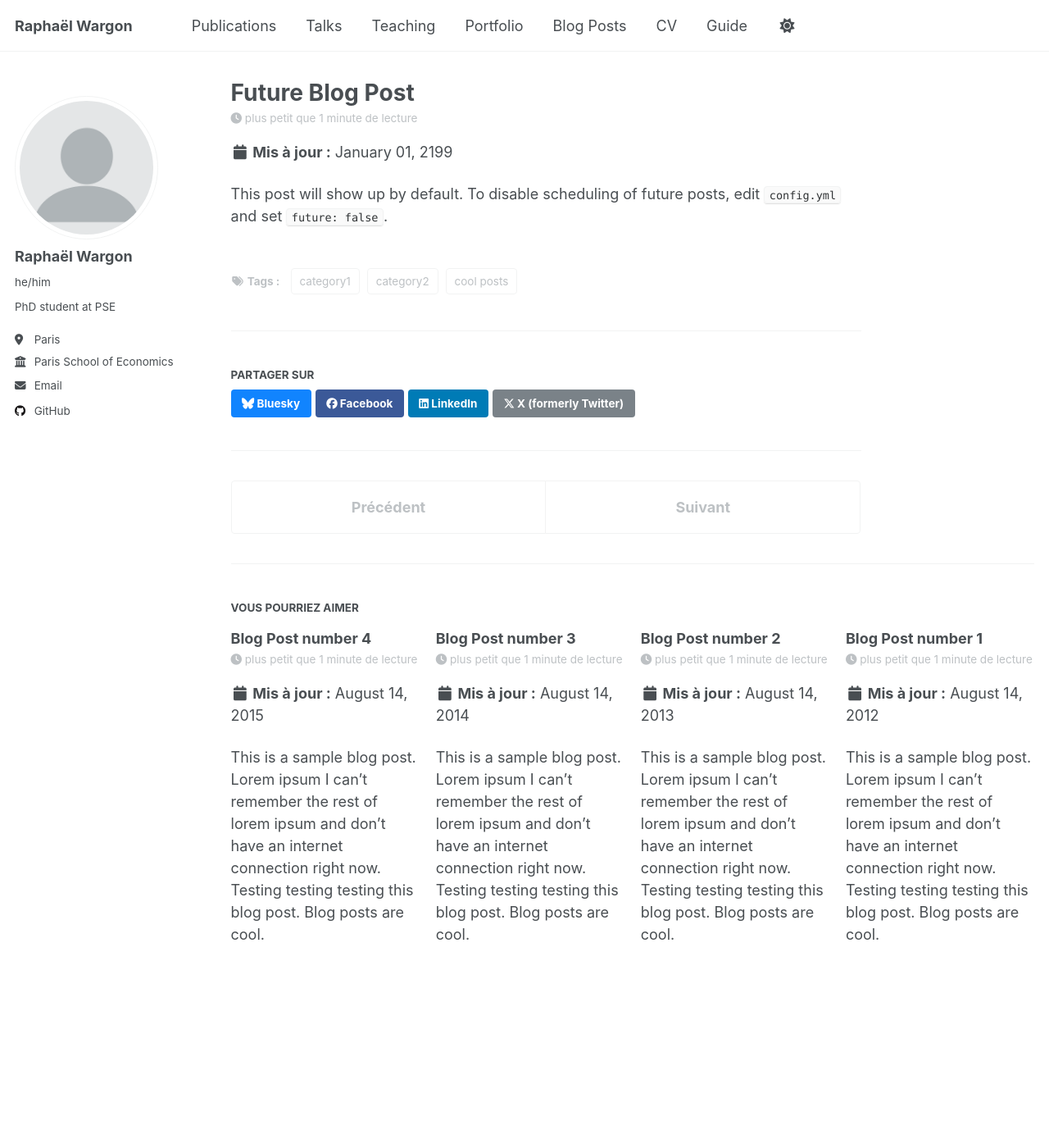
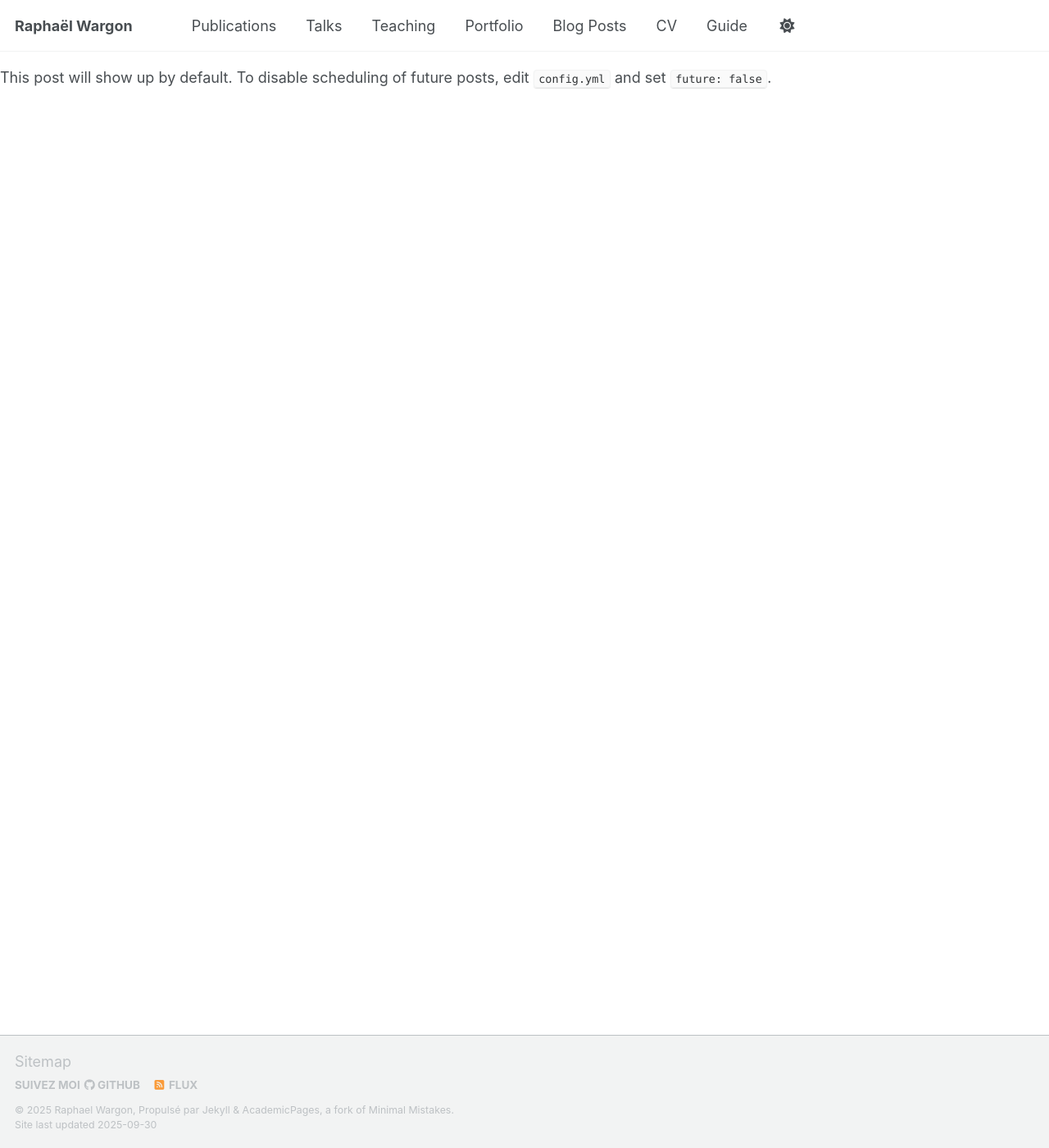
Before and after one commit to RaphaelWargon/raphaelwargon.github.io, a Jekyll site: the page built from _posts/2199-01-01-future-post.md, in a window 1280 px wide and 1400 px high. Shown: the whole window at 82% size. Built offline with Jekyll 4.4.1, drawn with Linux system fonts in a browser that asks for light colours; our own code applies the rules of GitHub Pages for plain Markdown files; a script that is not in the unit is left out; some of the changed lines change nothing that is shown.

Commit message:
Update _config.yml

```diff
--- a/_config.yml
+++ b/_config.yml
@@ -217,7 +217,7 @@
 # These settings control the types of collections used by the template
 collections:
   teaching:
-    output: false
+    output: true
     permalink: /:collection/:path/
   publications:
     output: true
@@ -232,17 +232,6 @@
 
 # These settings control how pages and collections are included in the site
 defaults:
-  # _posts
-  - scope:
-      path: ""
-      type: posts
-    values:
-      layout: single
-      author_profile: true
-      read_time: true
-      comments: true
-      share: true
-      related: true
   # _pages
   - scope:
       path: ""
@@ -268,23 +257,6 @@
       author_profile: true
       share: true
       comments: true
-  # _portfolio
-  - scope:
-      path: ""
-      type: portfolio
-    values:
-      layout: single
-      author_profile: true
-      share: true
-      comment: true
-  # _talks
-  - scope:
-      path: ""
-      type: talks
-    values:
-      layout: talk
-      author_profile: true
-      share: true
 
 
 # Sass/SCSS
```
